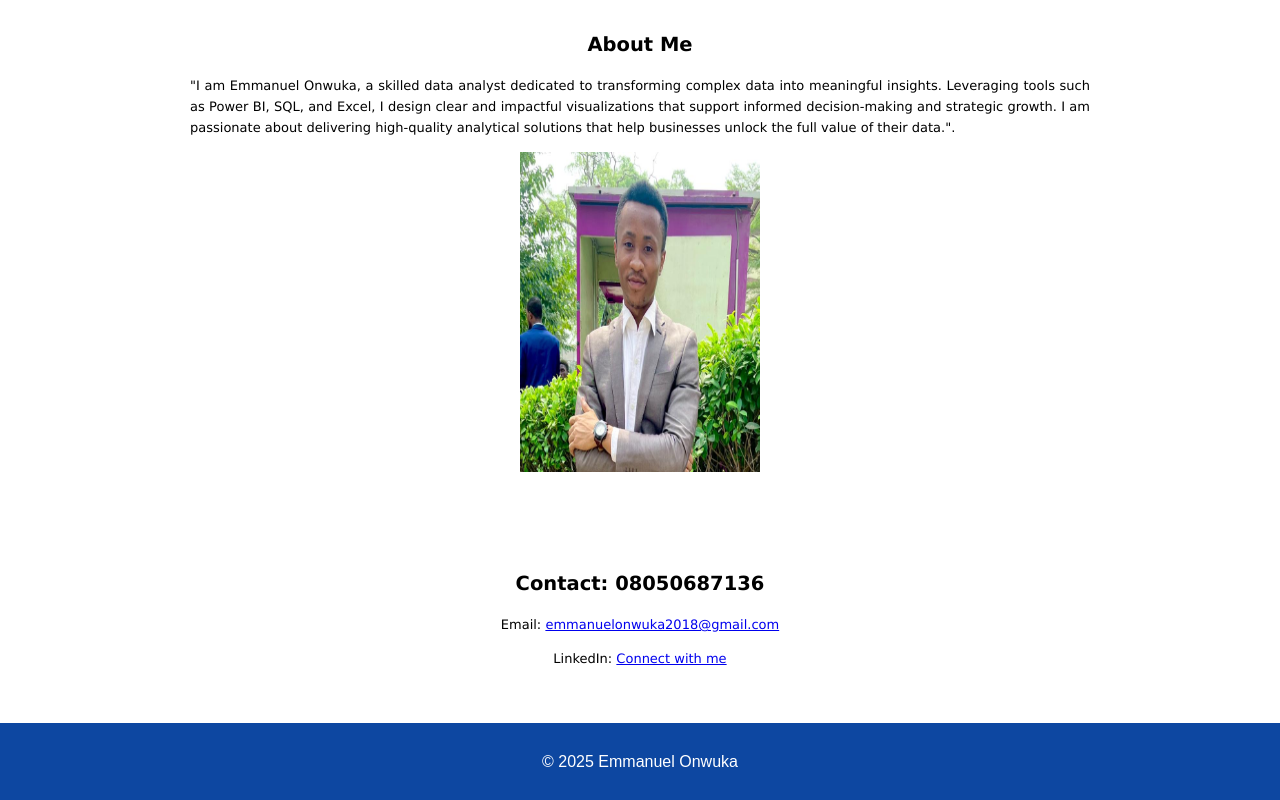
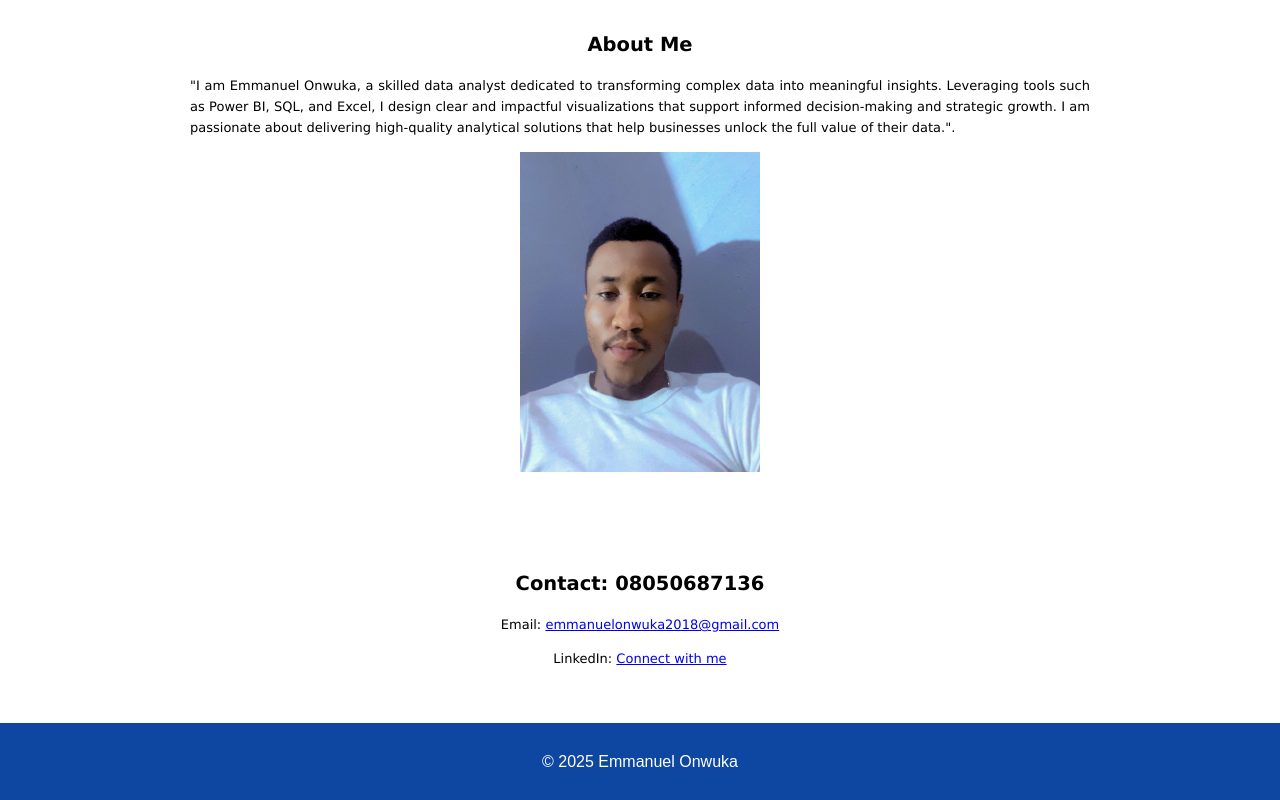
Before and after one commit to manievibe/portfolio, a plain HTML site: page index.html in a window 1280 px wide. Shown: the part 1514-2314 px from the top of the page. Drawn offline with Linux system fonts and the light colour scheme.

Commit message:
Update index.html

```diff
--- a/index.html
+++ b/index.html
@@ -88,7 +88,7 @@ i<!DOCTYPE html>
     <h2 style="text-align: center;">About Me</h2>
     <p style="text-align: justify;">"I am Emmanuel Onwuka, a skilled data analyst dedicated to transforming complex data into meaningful insights. Leveraging tools such as Power BI, SQL, and Excel, I design clear and impactful visualizations that support informed decision-making and strategic growth. I am passionate about delivering high-quality analytical solutions that help businesses unlock the full value of their data.".</p>
     <div class="img_container">
-    <img class="self" src="portfolio image ex1.jpeg" alt="Portfolio Image">
+    <img class="self" src="Portfolio_main_image.jpeg" alt="Portfolio Image">
   </div>
   </section>
 
```
